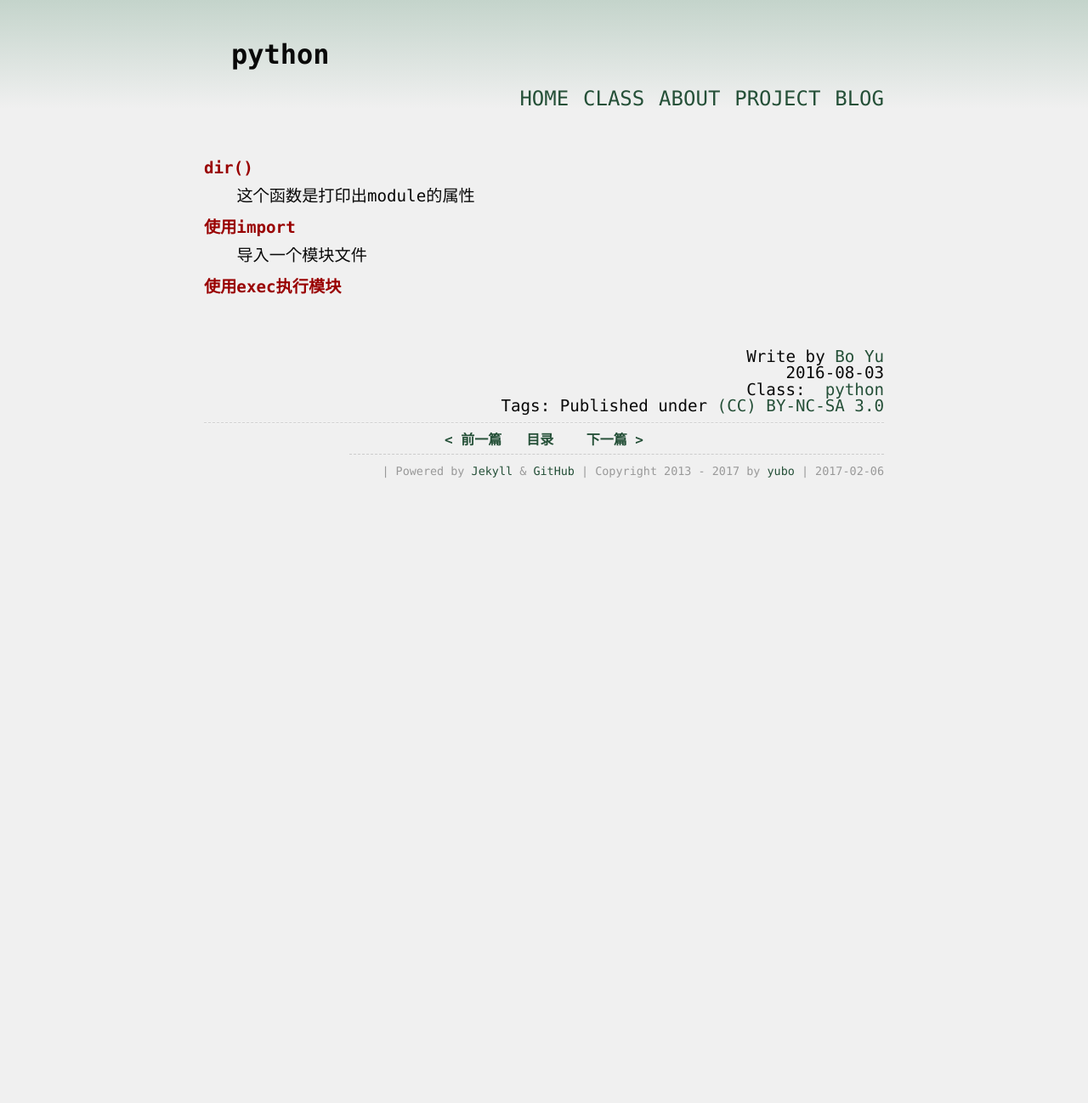
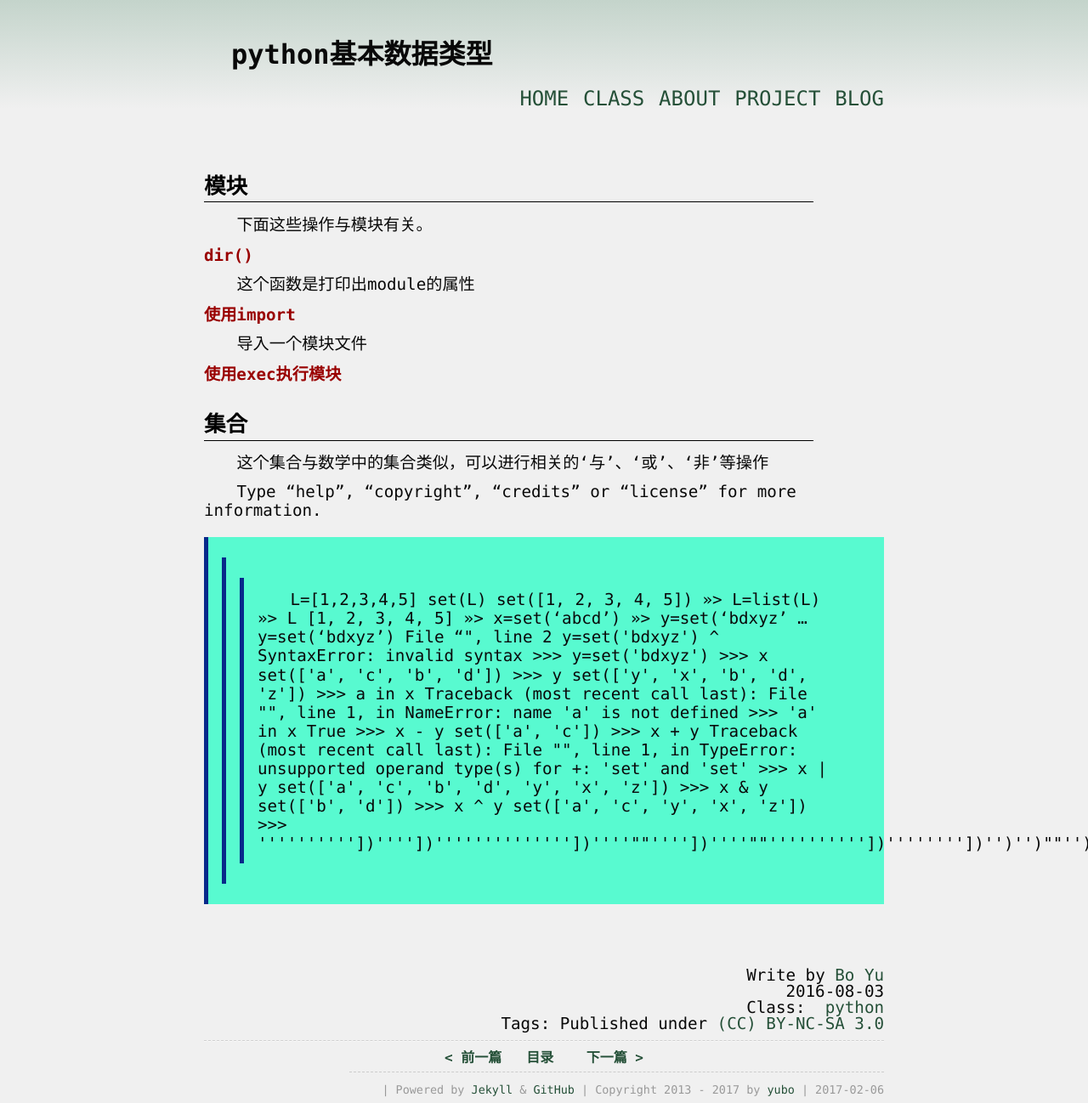
Before and after one commit to yuzibo/yuzibo.github.io, a Jekyll site: the page built from _posts/2016-08-03-python_3.md, in a window 1280 px wide. Shown: the whole page at 85% size. Built offline with Jekyll 4.4.1, drawn with Linux system fonts in a browser that asks for light colours; comment, search, counter and statistics services are not loaded; before the commit the page ends 900 px from its top, so only the background shows below that.

Commit message:
add python_new knowledge

```diff
--- a/_posts/2016-08-03-python_3.md
+++ b/_posts/2016-08-03-python_3.md
@@ -1,8 +1,12 @@
 ---
-title: "python"
+title: "python基本数据类型"
 layout: article
 category: python
 ---
+
+# 模块
+
+下面这些操作与模块有关。
 
 ### dir()
 
@@ -13,3 +17,47 @@ category: python
  导入一个模块文件
 
 ### 使用exec执行模块
+
+# 集合
+
+这个集合与数学中的集合类似，可以进行相关的‘与’、‘或’、‘非’等操作
+
+Type "help", "copyright", "credits" or "license" for more information.
+>>> L=[1,2,3,4,5]
+>>> set(L)
+	set([1, 2, 3, 4, 5])
+	>>> L=list(L)
+	>>> L
+	[1, 2, 3, 4, 5]
+	>>> x=set('abcd')
+	>>> y=set('bdxyz'
+			... y=set('bdxyz')
+			  File "<stdin>", line 2
+			      y=set('bdxyz')
+			          ^
+				  SyntaxError: invalid syntax
+				  >>> y=set('bdxyz')
+				  >>> x
+				  set(['a', 'c', 'b', 'd'])
+				  >>> y
+				  set(['y', 'x', 'b', 'd', 'z'])
+				  >>> a in x
+				  Traceback (most recent call last):
+				    File "<stdin>", line 1, in <module>
+				    NameError: name 'a' is not defined
+				    >>> 'a' in x
+				    True
+				    >>> x - y
+				    set(['a', 'c'])
+				    >>> x + y
+				    Traceback (most recent call last):
+					      File "<stdin>", line 1, in <module>
+					      TypeError: unsupported operand type(s) for +: 'set' and 'set'
+					      >>> x | y
+					      set(['a', 'c', 'b', 'd', 'y', 'x', 'z'])
+					      >>> x & y
+					      set(['b', 'd'])
+					      >>> x ^ y
+					      set(['a', 'c', 'y', 'x', 'z'])
+					      >>>
+					      ''''''''''])''''])''''''''''''''])''''""''''])''''""''''''''''])''''''''])'')'')""'')'')'')""""""""
```
